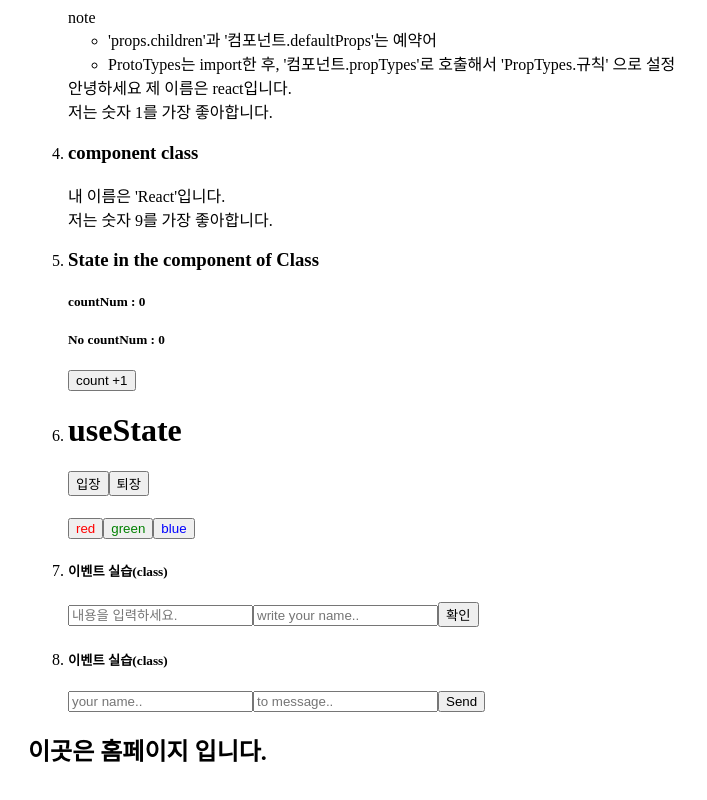
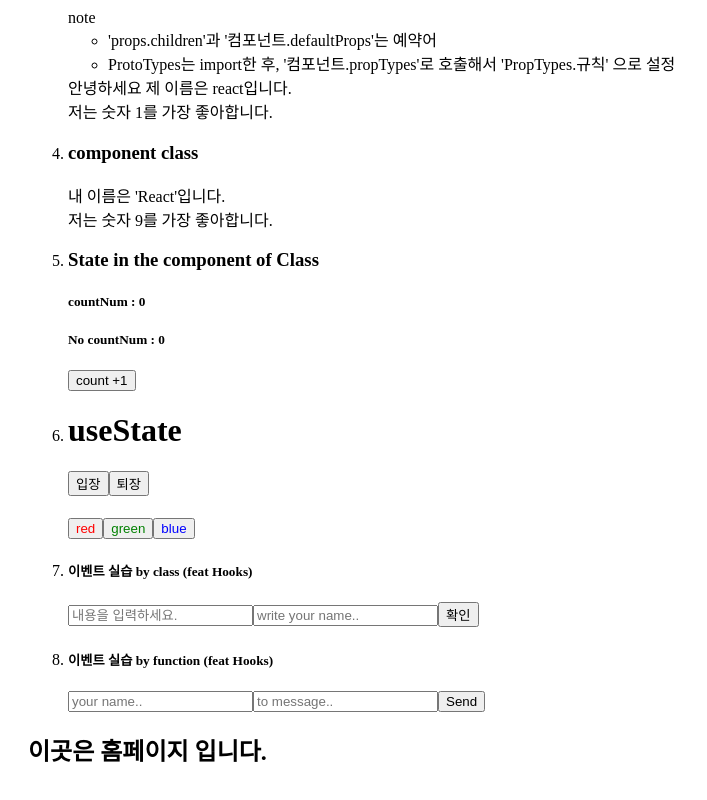
Before and after one commit to normalstory/test, a React (Create React App) app: page / in a window 1280 px wide. Shown: the part 370-1170 px from the top of the page, without its empty margins (0-707 px from the left). Built offline with nearby package versions, Linux system fonts and the light colour scheme.

Commit message:
event feat.hooks

```diff
--- a/src/components/EventByFunc.js
+++ b/src/components/EventByFunc.js
@@ -37,7 +37,7 @@ const EventByFunc = () => {
 
   return (
     <div>
-      <h5>이벤트 실습(class)</h5>
+      <h5>이벤트 실습 by function (feat Hooks)</h5>
       <input
         type="text"
         name="username"
--- a/src/components/EventTest.js
+++ b/src/components/EventTest.js
@@ -48,7 +48,7 @@ class EventTest extends Component {
   render() {
     return (
       <div>
-        <h5>이벤트 실습(class)</h5>
+        <h5>이벤트 실습 by class (feat Hooks)</h5>
         <input
           type="text"
           name="message"
```
